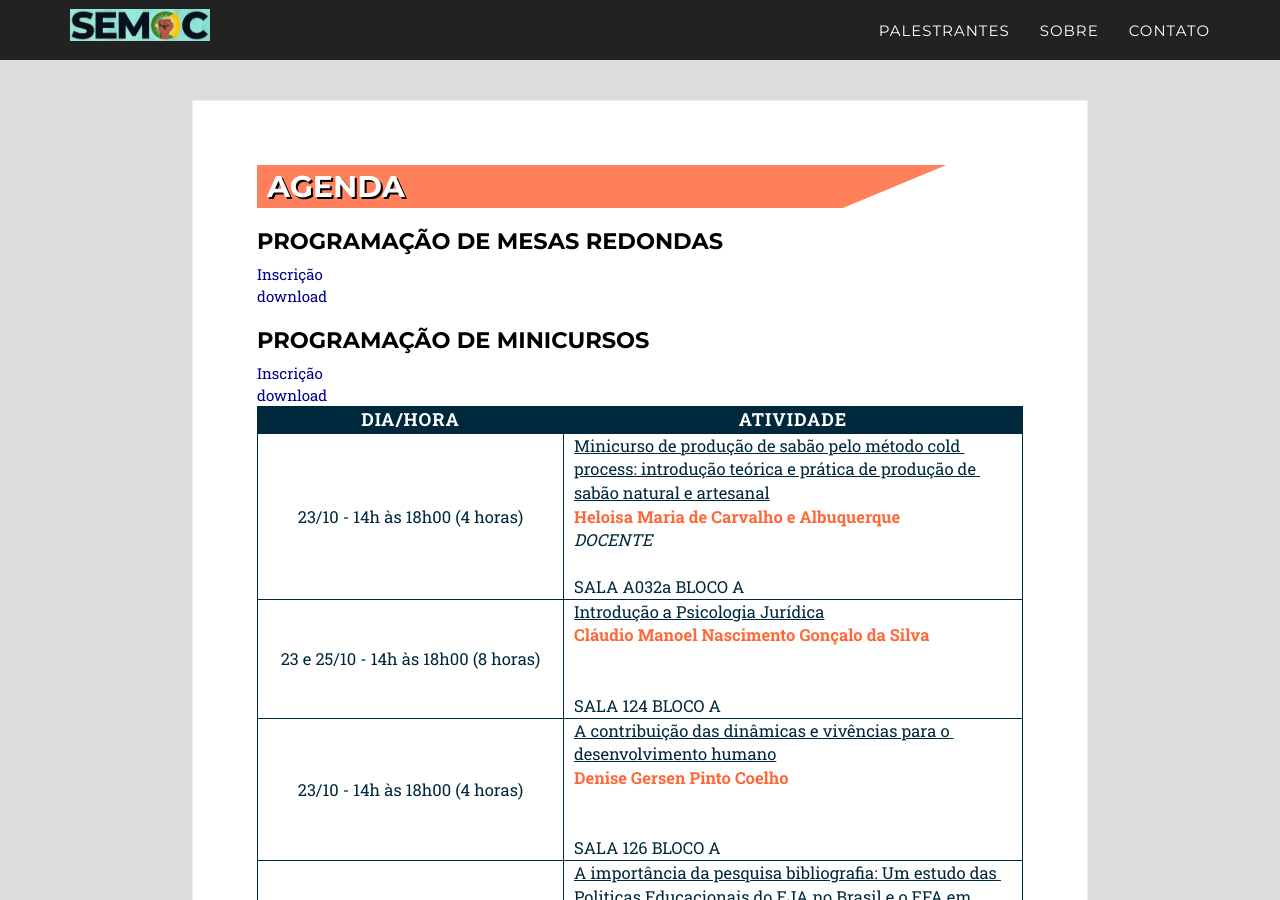
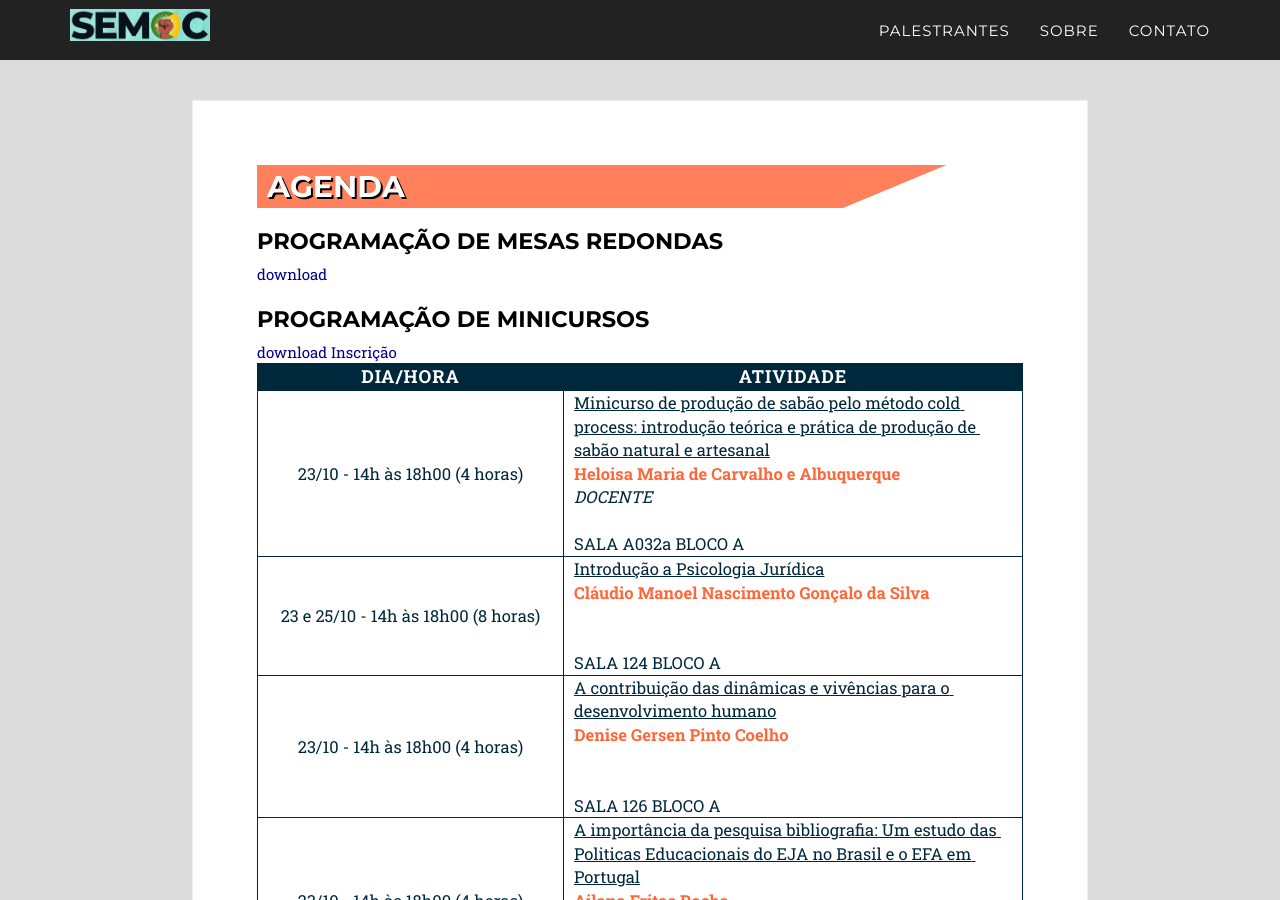
Before and after one commit to mariojp/semoc-site, a Jekyll site: the page built from _2017_pages/agenda.html, in a window 1280 px wide and 900 px high. Built offline with Jekyll 4.4.1, drawn with Linux system fonts in a browser that asks for light colours; some web fonts are replaced.

Commit message:
Update agenda.html

```diff
--- a/_2017_pages/agenda.html
+++ b/_2017_pages/agenda.html
@@ -12,11 +12,13 @@ published: true
     <div class="event black-frame">
       <h1>{{ page.title }}</h1>
         <h2>PROGRAMAÇÃO DE MESAS REDONDAS</h2>
-        <a href="">Inscrição</a><br>
         <a href="">download</a>
+
         <h2>PROGRAMAÇÃO DE MINICURSOS</h2>
-        <a href="">Inscrição</a><br>
         <a href="">download</a>
+
+        <a class=".h2" href="https://www.sympla.com.br/produtor/semoc">Inscrição</a><br>
+
         <table class="agenda">
             <thead>
                 <tr>
```
